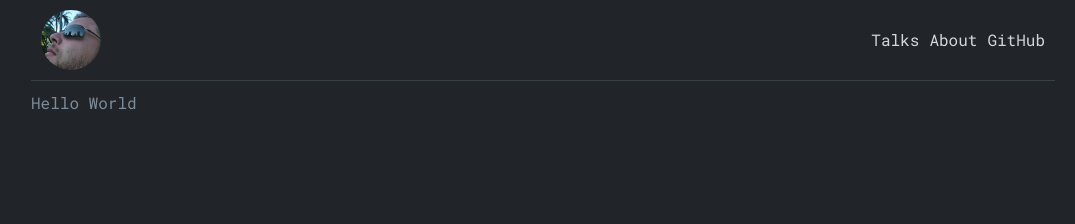
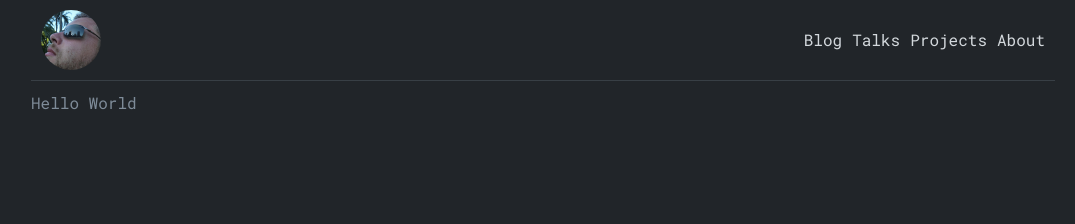
Before and after one commit to mjeanroy/mjeanroy.github.io, a Jekyll site: the page built from index.html, in a window 1280 px wide. Shown: the top 224 px of the page, without its empty margins (97-1172 px from the left). Built offline with Jekyll 4.4.1, drawn with Linux system fonts in a browser that asks for light colours.

Commit message:
Update navbar

```diff
--- a/_layouts/default.html
+++ b/_layouts/default.html
@@ -48,9 +48,10 @@
           <img src="/static/assets/avatar.jpeg" alt="mjeanroy.dev" class="avatar"/>
         </a>
         <ul class="nav">
+          <li class="nav-item"><a href="/blog" title="Blog">Blog</a></li>
           <li class="nav-item"><a href="/talks" title="Talks">Talks</a></li>
+          <li class="nav-item"><a href="/projects" title="Projects">Projects</a></li>
           <li class="nav-item"><a href="/about" title="About">About</a></li>
-          <li class="nav-item"><a href="https://github.com/mjeanroy" title="GitHub">GitHub</a></li>
         </ul>
       </header>
       <div class="body">
```
